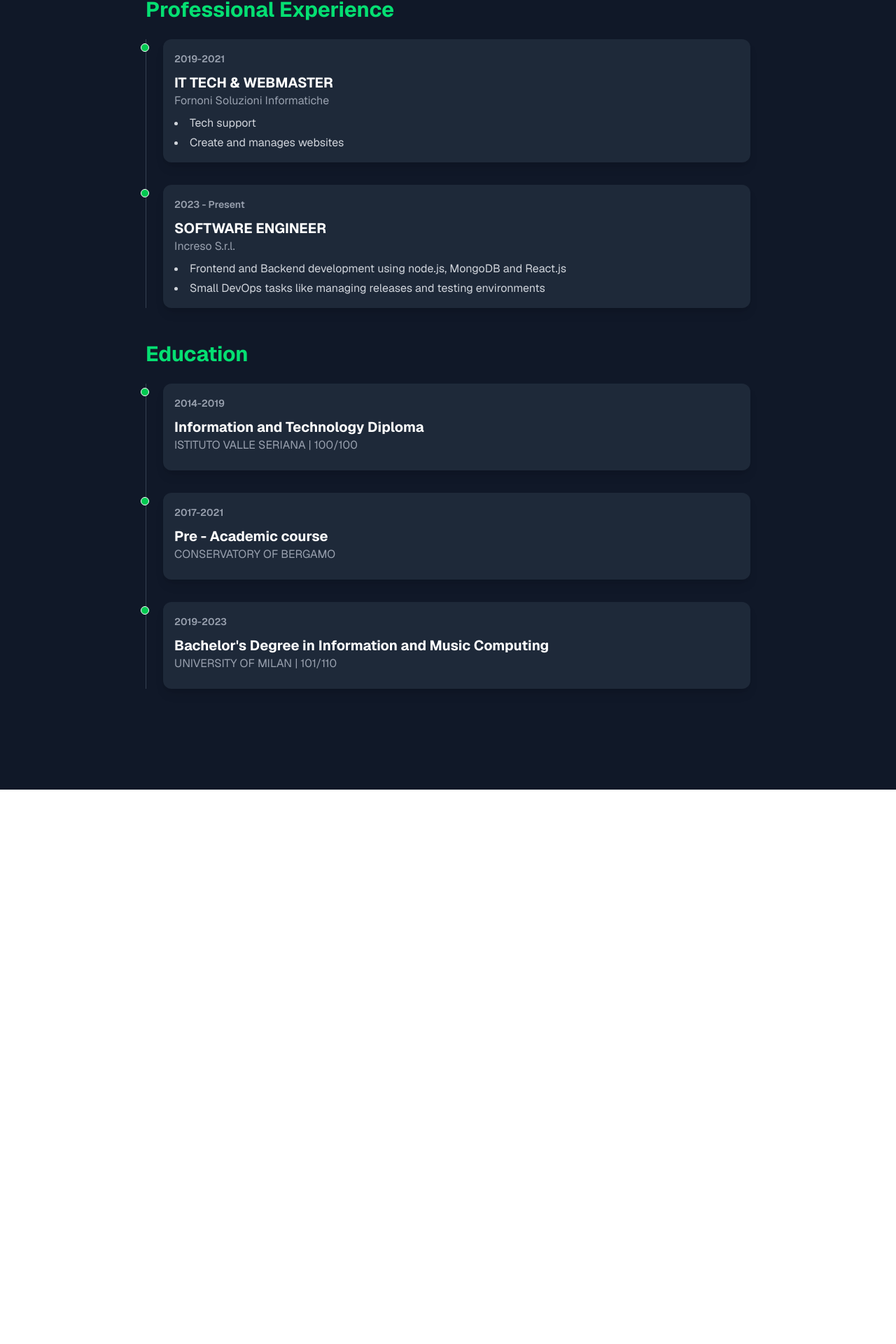
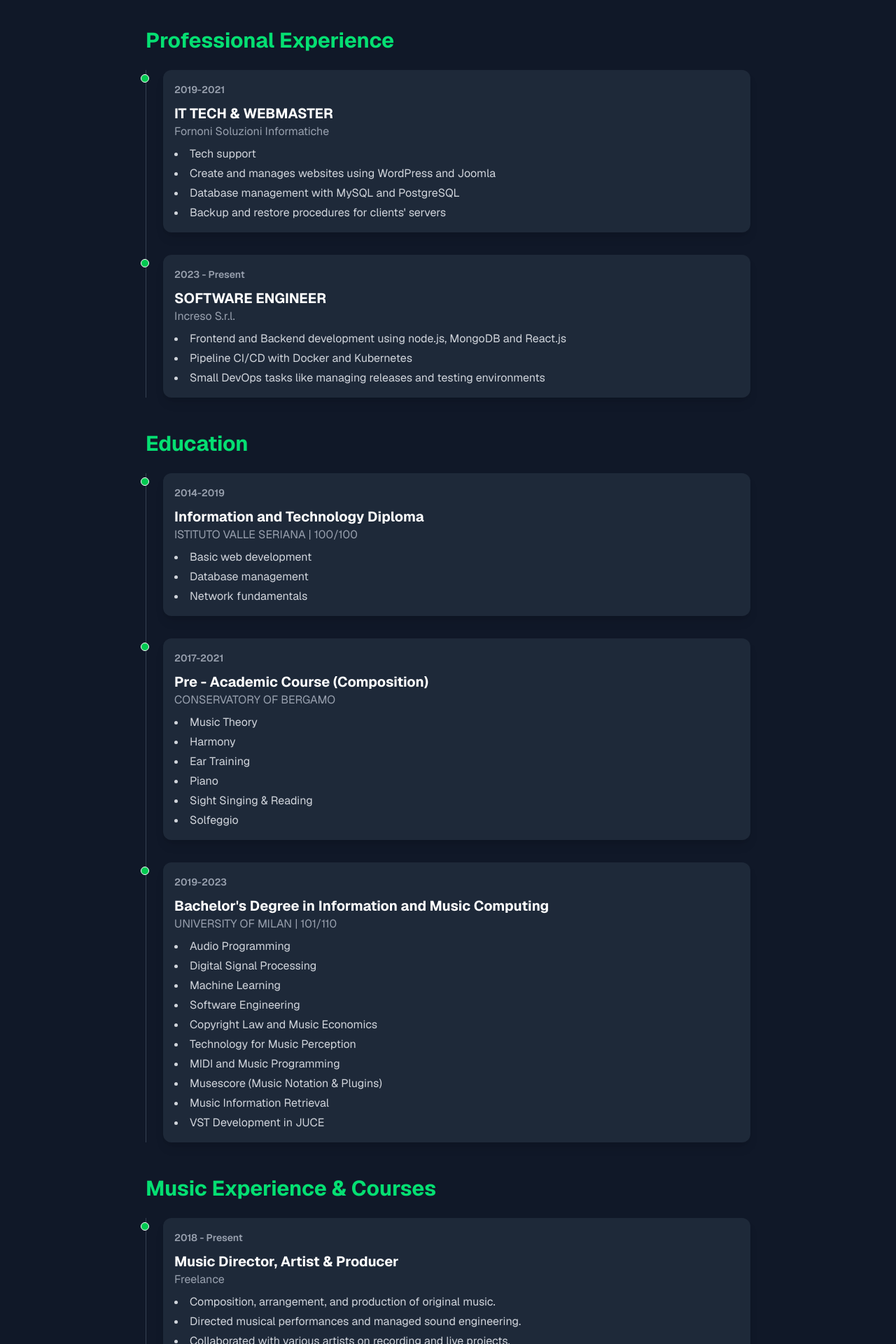
Before and after one commit to NicolaBigoni/nicolabigoniCV, a Next.js app: page / in a window 1280 px wide. Shown: the part 874-2794 px from the top of the page at 70% size. Before the commit the page ends 2002 px from the top, so only its background shows below. Built offline with nearby package versions, Linux system fonts and the light colour scheme.

Commit message:
:sparkles: Added image and fixed text

```diff
--- a/src/app/page.tsx
+++ b/src/app/page.tsx
@@ -76,34 +76,56 @@ export default function Home() {
 
   const personalData = {
     name: "NICOLA BIGONI",
-    title: "Software Developer & Musician",
-    aboutMe: "Nicola Bigoni is a highly capable and versatile professional with dual Italian and Brazilian citizenship. The strong music background as Music Director, artist and producer well complements his academic percourse in Informatics, creating a strong figure in the area of musical informatics, DSP and audio engineering.",
+    title: "Music-Oriented Software Engineer",
+    aboutMe: "I'm a highly capable and versatile professional with dual Italian and Brazilian citizenship. My strong music background as Music Director, artist and producer well complements my academic percourse in Informatics, defining a strong figure in the area of musical informatics, DSP and audio engineering.",
     expandedAboutMe: "I'm a passionate front-end developer and UX designer. I love creating interactive and engaging user experiences. My skills in React, coupled with a deep understanding of user-centered design, allow me to build applications that are not only functional but also a pleasure to use. I'm always looking for new challenges to demonstrate my abilities.",
     contact: {
       phone: "+(39) 389 871 7057",
       email: "nicola2000bigoni@gmail.com",
-      location: "Via A. Locatelli, 24, Ardesio (BG)",
+      location: "Via A. Locatelli, 24, Ardesio (BG) - Italy",
     },
-    devSkills: ["JS", "C++", "Python", "node.js", "React", "JUCE", "MySQL", "MongoDB", "Kubernetes"],
-    languages: ["Italian (Mother tongue)", "Portuguese (Mother tongue)", "English (B2)"],
+    devSkills: ["JS", "C++", "Python", "node.js", "React", "Typescript", "JUCE", "MySQL", "MongoDB", "Docker", "Kubernetes"],
+    languages: ["Italian (Native)", "Portuguese (Native)", "English (B2)"],
     education: [
       {
         years: "2014-2019",
         title: "Information and Technology Diploma",
         subtitle: "ISTITUTO VALLE SERIANA | 100/100",
-        details: [],
+        details: [
+          "Basic web development",
+          "Database management",
+          "Network fundamentals"
+        ],
       },
       {
         years: "2017-2021",
-        title: "Pre - Academic course",
+        title: "Pre - Academic Course (Composition)",
         subtitle: "CONSERVATORY OF BERGAMO",
-        details: [],
+        details: [
+          "Music Theory",
+          "Harmony",
+          "Ear Training",
+          "Piano",
+          "Sight Singing & Reading",
+          "Solfeggio"
+        ],
       },
       {
         years: "2019-2023",
         title: "Bachelor's Degree in Information and Music Computing",
         subtitle: "UNIVERSITY OF MILAN | 101/110",
-        details: [],
+        details: [
+          "Audio Programming",
+          "Digital Signal Processing",
+          "Machine Learning",
+          "Software Engineering",
+          "Copyright Law and Music Economics",
+          "Technology for Music Perception",
+          "MIDI and Music Programming",
+          "Musescore (Music Notation & Plugins)",
+          "Music Information Retrieval",
+          "VST Development in JUCE"
+        ],
       },
     ],
     experience: [
@@ -113,7 +135,9 @@ export default function Home() {
         subtitle: "Fornoni Soluzioni Informatiche",
         details: [
           "Tech support",
-          "Create and manages websites"
+          "Create and manages websites using WordPress and Joomla",
+          "Database management with MySQL and PostgreSQL",
+          "Backup and restore procedures for clients' servers",
         ],
       },
       {
@@ -122,7 +146,30 @@ export default function Home() {
         subtitle: "Increso S.r.l.",
         details: [
           "Frontend and Backend development using node.js, MongoDB and React.js",
+          "Pipeline CI/CD with Docker and Kubernetes",
           "Small DevOps tasks like managing releases and testing environments"
+        ],
+      },
+    ],
+    musicExperience: [
+      {
+        years: "2018 - Present",
+        title: "Music Director, Artist & Producer",
+        subtitle: "Freelance",
+        details: [
+          "Composition, arrangement, and production of original music.",
+          "Directed musical performances and managed sound engineering.",
+          "Collaborated with various artists on recording and live projects."
+        ],
+      },
+      {
+        years: "2024-2025",
+        title: "International Wind Band Conducting Course",
+        subtitle: "Club Culturale Musica Viva",
+        details: [
+          "Conducting techniques for wind bands",
+          "Score reading and interpretation",
+          "Rehearsal strategies and leadership skills"
         ],
       },
     ]
@@ -138,7 +185,7 @@ export default function Home() {
             {/* Sostituisci l'URL con la tua immagine */}
             <div className="w-32 h-32 md:w-40 md:h-40 rounded-full overflow-hidden border-4 border-green-500 shadow-xl transition-transform duration-500 hover:scale-105">
               <img
-                src="https://placehold.co/160x160/22c55e/ffffff?text=NB"
+                src="/images/nicola-bigoni.jpg"
                 alt="Nicola Bigoni"
                 width={160}
                 height={160}
@@ -205,6 +252,12 @@ export default function Home() {
           <h2 className="text-3xl font-bold text-green-400 mb-6">Education</h2>
           <Timeline items={personalData.education} />
         </section>
+
+        {/* Esperienza e corsi musicali */}
+        <section className="mb-12">
+          <h2 className="text-3xl font-bold text-green-400 mb-6">Music Experience & Courses</h2>
+          <Timeline items={personalData.musicExperience} />
+        </section>
       </main>
     </div>
   );
```
Also changed, not shown: public/nicola-bigoni.jpg (added).
